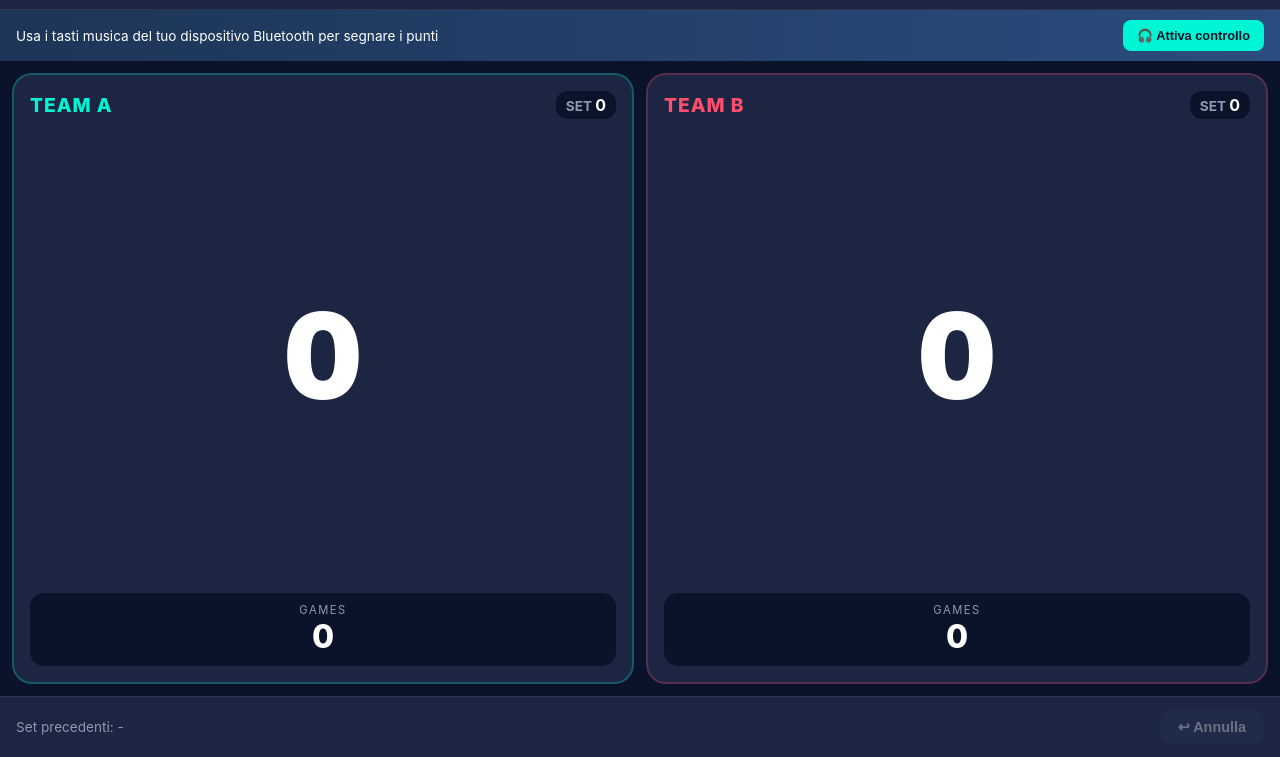
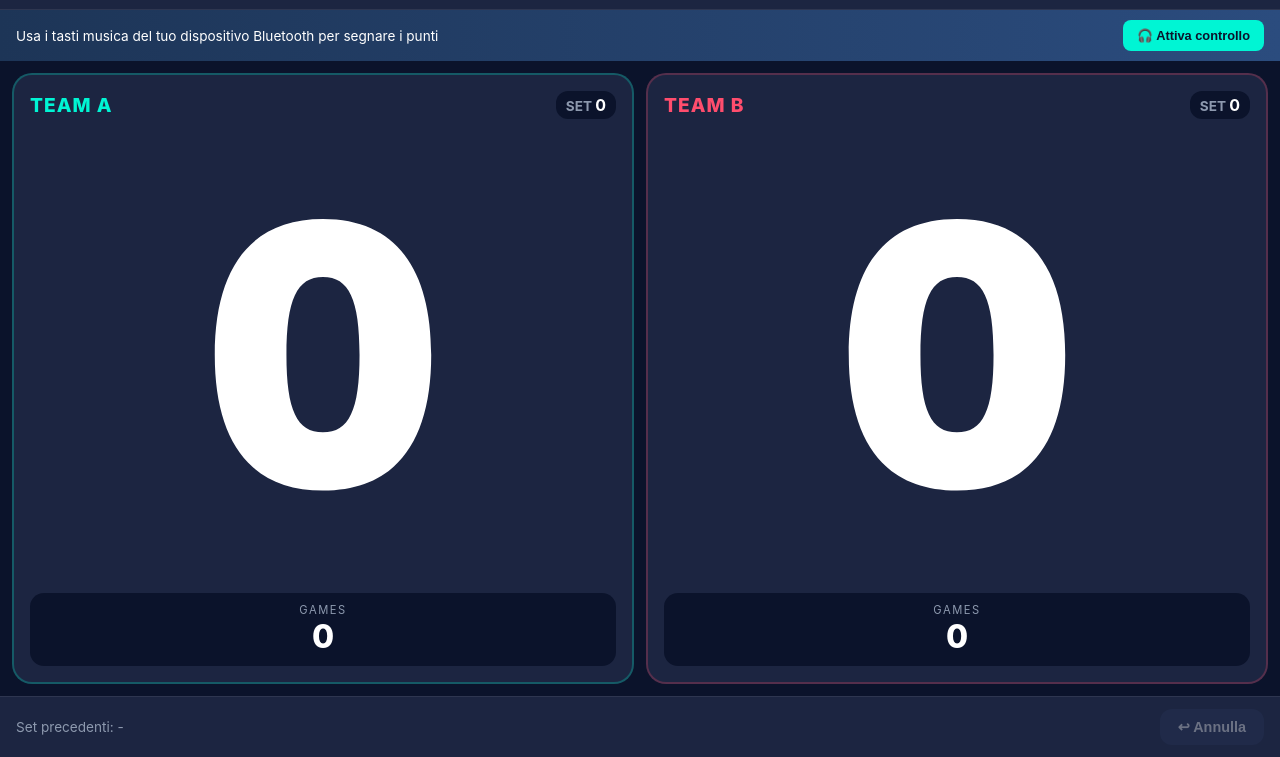
Before and after one commit to spiderciccio/Padel-Live-Score, a plain HTML site: page index.html in a window 1280 px wide. Shown: the part 43-800 px from the top of the page. Drawn offline with Linux system fonts and the light colour scheme.

Commit message:
feat: count max height

```diff
--- a/index.html
+++ b/index.html
@@ -47,7 +47,9 @@
         <span class="team-name">TEAM A</span>
         <div class="sets-badge">SET <span id="sets-a">0</span></div>
       </div>
-      <div id="points-a" class="points-display">0</div>
+      <div class="points-box">
+        <div id="points-a" class="points-display">0</div>
+      </div>
       <div class="games-box">
         <div class="games-label">Games</div>
         <div id="games-a" class="games-value">0</div>
@@ -60,7 +62,9 @@
         <span class="team-name">TEAM B</span>
         <div class="sets-badge">SET <span id="sets-b">0</span></div>
       </div>
-      <div id="points-b" class="points-display">0</div>
+      <div class="points-box">
+        <div id="points-b" class="points-display">0</div>
+      </div>
       <div class="games-box">
         <div class="games-label">Games</div>
         <div id="games-b" class="games-value">0</div>
--- a/style.css
+++ b/style.css
@@ -178,12 +178,22 @@ main {
   font-size: 1rem;
 }
 
+/* Area che occupa tutto lo spazio libero della card: il numero si adatta ad essa */
+.points-box {
+  flex: 1;
+  min-height: 0;
+  container-type: size;
+  display: flex;
+  align-items: center;
+  justify-content: center;
+}
+
 .points-display {
-  font-size: clamp(4.5rem, 18vw, 7.5rem);
+  /* Il più grande possibile: limitato dall'altezza o dalla larghezza (2 caratteri, es. "AD") */
+  font-size: min(100cqh, 62cqw);
   font-weight: 900;
   text-align: center;
   line-height: 1;
-  margin: auto 0;
   font-variant-numeric: tabular-nums;
 }
 
@@ -339,10 +349,6 @@ footer {
     border-radius: 16px;
   }
 
-  .points-display {
-    font-size: clamp(3rem, 28vh, 7.5rem);
-  }
-
   .games-box {
     display: flex;
     justify-content: center;
--- a/sw.js
+++ b/sw.js
@@ -3,7 +3,7 @@
 // background, quindi le modifiche arrivano al caricamento successivo.
 // Cambiare CACHE_VERSION ad ogni rilascio: il browser rileva il nuovo sw.js,
 // lo installa e l'app mostra il banner "Aggiorna" (vedi app.js).
-const CACHE_VERSION = 'padel-score-2027-11-16-v1.1';
+const CACHE_VERSION = 'padel-score-2026-11-24-v1.0';
 const APP_SHELL = [
   './',
   './index.html',
```
